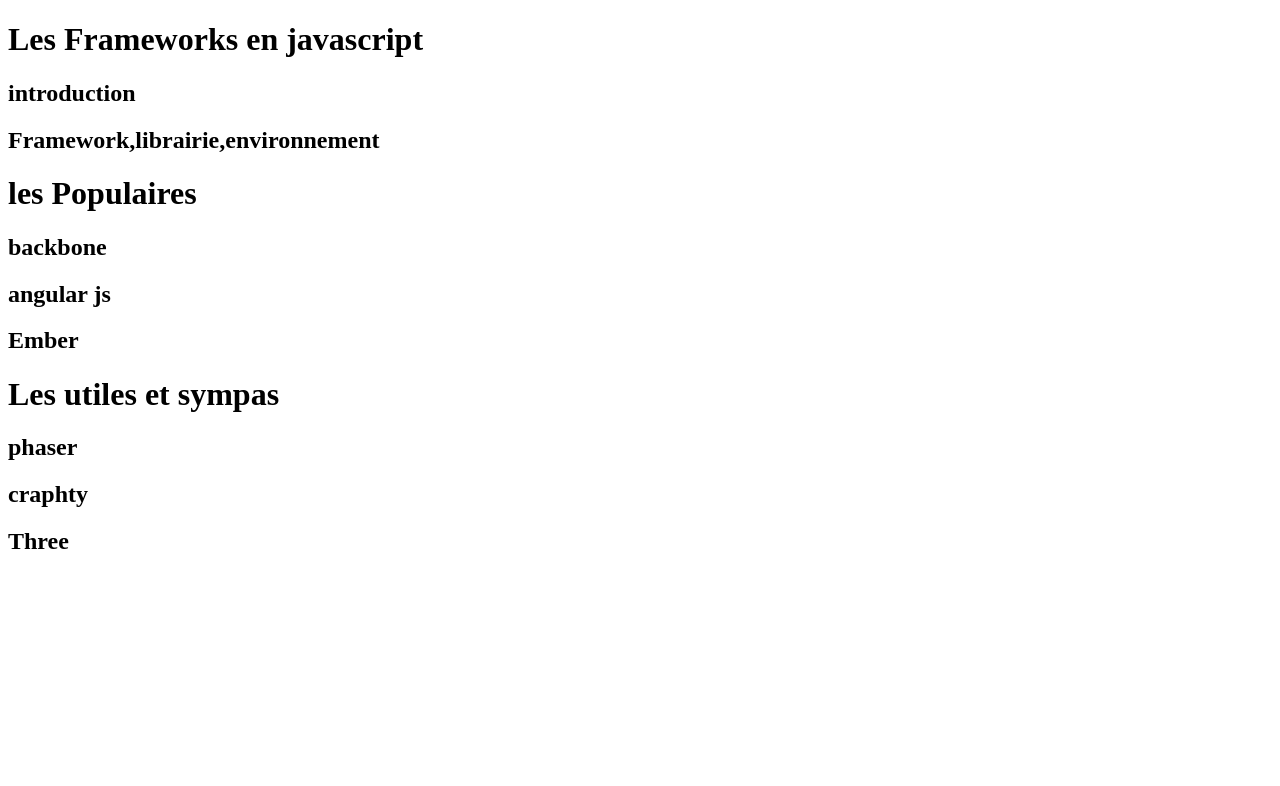
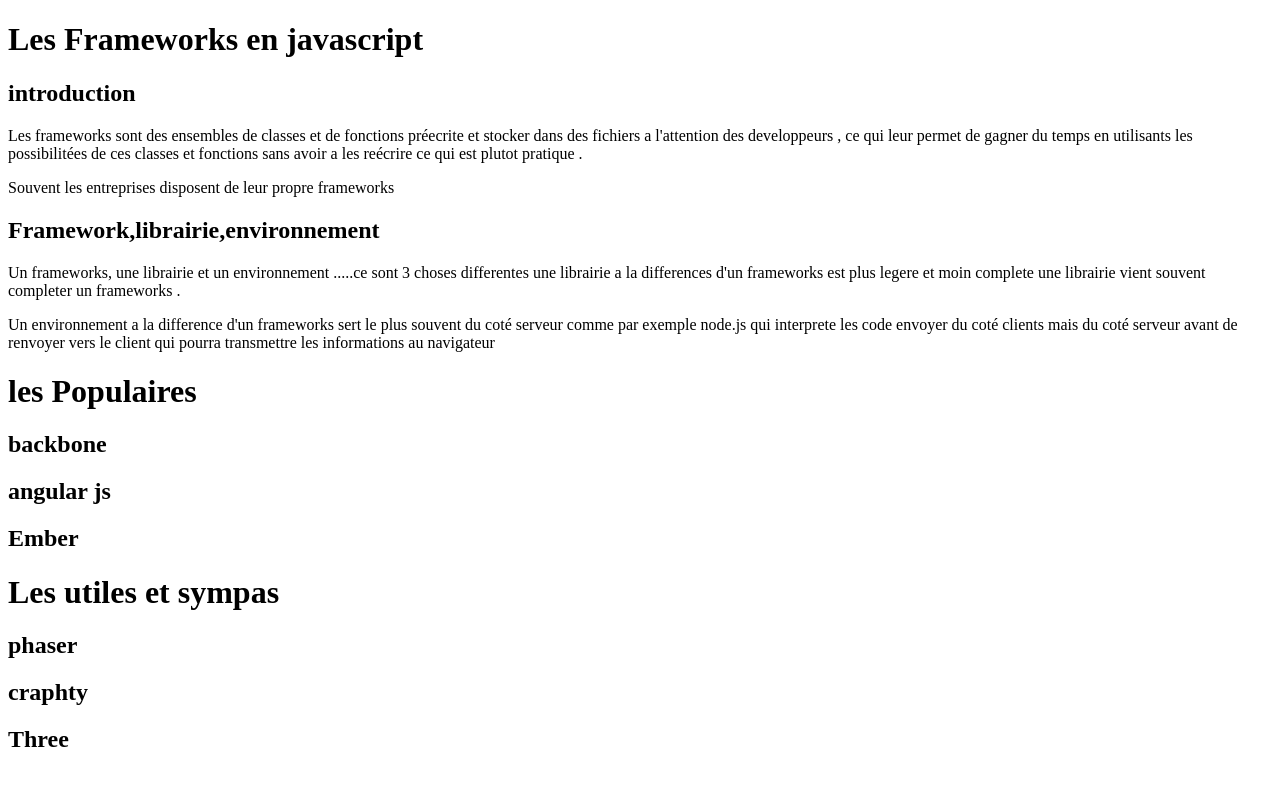
Before and after one commit to JeanSairien/pointculture-js, a plain HTML site: page index.html in a window 1280 px wide. Drawn offline with Linux system fonts and the light colour scheme.

Commit message:
Update index.html
ajout manuel suit au problem de push

```diff
--- a/index.html
+++ b/index.html
@@ -6,10 +6,13 @@
 <body>
 <h1>Les Frameworks en javascript</h1>
 <h2>introduction</h2>
-<!--partie introduction par mopi-->
+<!--partie introduction par red-->
+<p>Les frameworks sont des ensembles de classes et de fonctions préecrite et stocker dans des fichiers a l'attention des developpeurs , ce qui leur permet de gagner du temps en utilisants les possibilitées de ces classes et fonctions sans avoir a les reécrire ce qui est plutot pratique .</p>
+<p>Souvent les entreprises disposent de leur propre frameworks</p>
 <h2>Framework,librairie,environnement</h2>
 <!--explication difference par redfish-->
-
+<p>Un frameworks, une librairie et un environnement .....ce sont 3 choses differentes une librairie a la differences d'un frameworks est plus legere et moin complete une librairie vient souvent completer un frameworks .</p>
+<p>Un environnement a la difference d'un frameworks sert le plus souvent du coté serveur comme par exemple node.js qui interprete les code envoyer du coté clients mais du coté serveur avant de renvoyer vers le client qui pourra transmettre les informations au navigateur </p>
 <h1>les Populaires</h1>
 <h2>backbone</h2>
 <!-- par red-->
```
